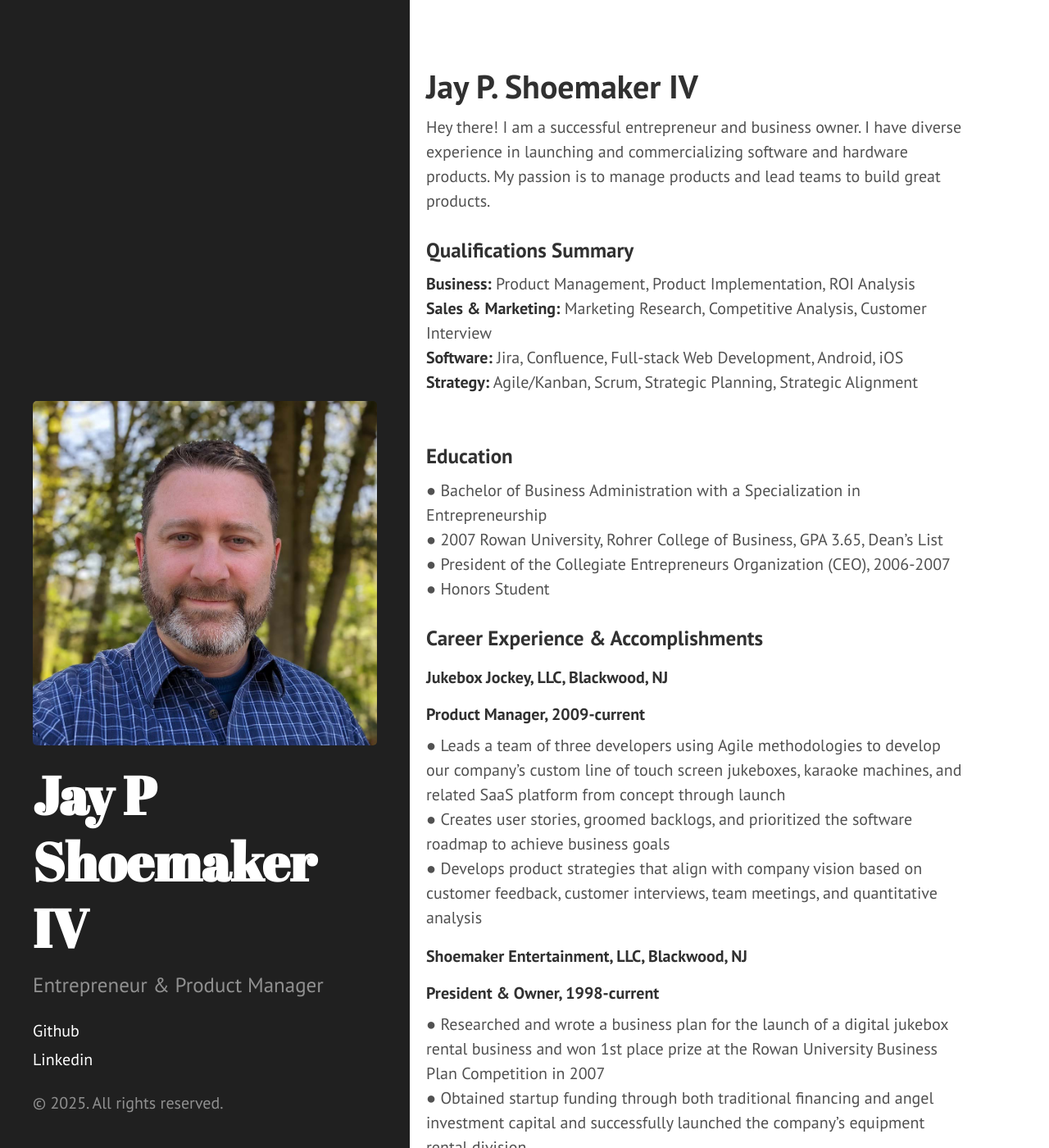
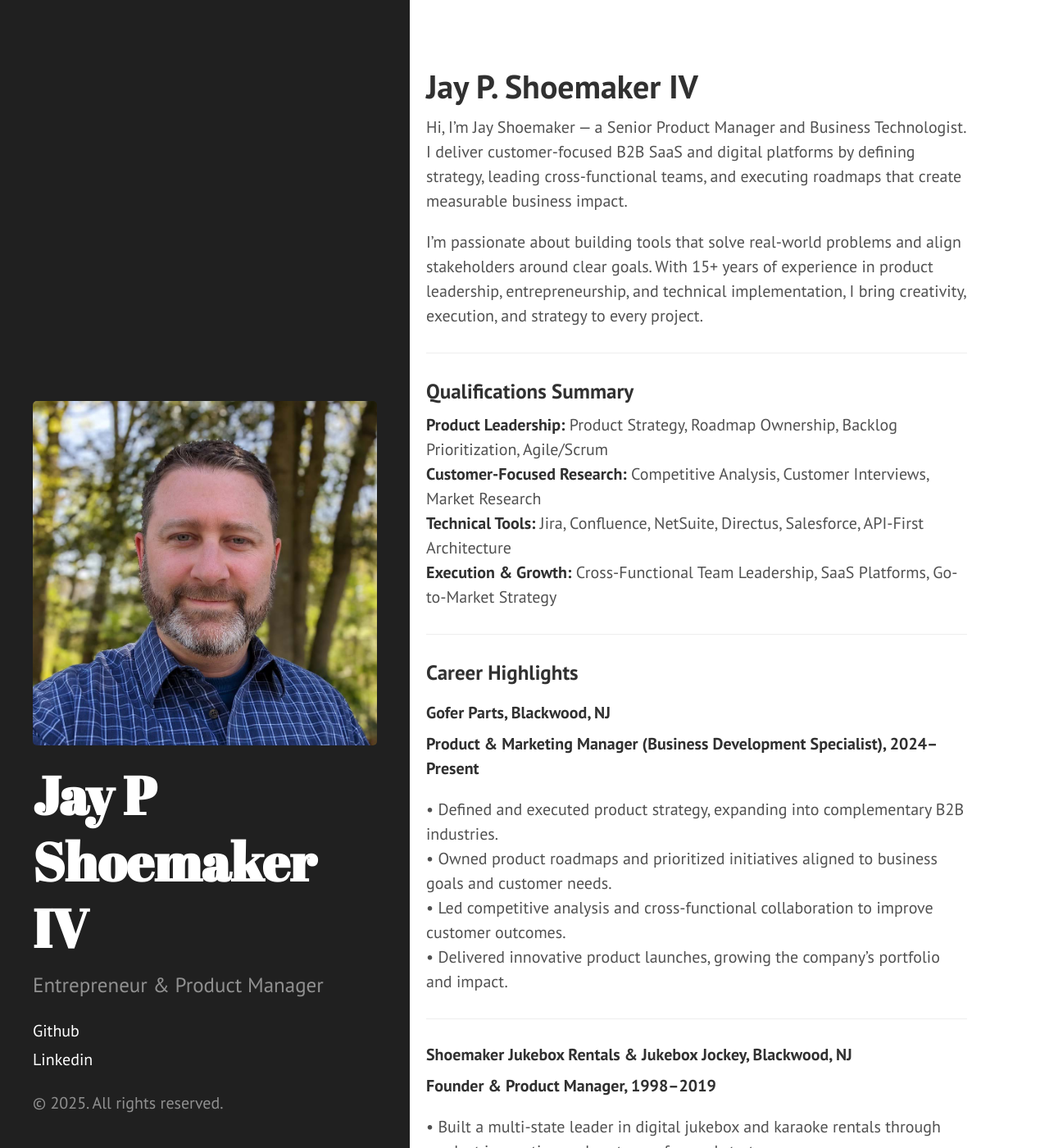
Before and after one commit to JayShoe/JayShoemaker.com, a Jekyll site: the page built from index.md, in a window 1280 px wide and 1400 px high. Shown: the whole window at 82% size. Built offline with Jekyll 4.4.1, drawn with Linux system fonts in a browser that asks for light colours; some of the changed text lies outside the part shown.

Commit message:
Update index.md

```diff
--- a/index.md
+++ b/index.md
@@ -3,42 +3,67 @@ layout: page
 title: Jay P. Shoemaker IV
 ---
 
-Hey there! I am a successful entrepreneur and business owner. I have diverse experience in launching and commercializing software and hardware products. My passion is to manage products and lead teams to build great products.
-<br>
+Hi, I’m Jay Shoemaker — a Senior Product Manager and Business Technologist.
+I deliver customer-focused B2B SaaS and digital platforms by defining strategy, leading cross-functional teams, and executing roadmaps that create measurable business impact.
+
+I’m passionate about building tools that solve real-world problems and align stakeholders around clear goals. With 15+ years of experience in product leadership, entrepreneurship, and technical implementation, I bring creativity, execution, and strategy to every project.
+
+---
+
 ### Qualifications Summary
 
-**Business:** Product Management, Product Implementation, ROI Analysis<br>
-**Sales & Marketing:** Marketing Research, Competitive Analysis, Customer Interview<br>
-**Software:** Jira, Confluence, Full-stack Web Development, Android, iOS<br>
-**Strategy:** Agile/Kanban, Scrum, Strategic Planning, Strategic Alignment<br>
-<br>
+**Product Leadership:** Product Strategy, Roadmap Ownership, Backlog Prioritization, Agile/Scrum
+**Customer-Focused Research:** Competitive Analysis, Customer Interviews, Market Research
+**Technical Tools:** Jira, Confluence, NetSuite, Directus, Salesforce, API-First Architecture
+**Execution & Growth:** Cross-Functional Team Leadership, SaaS Platforms, Go-to-Market Strategy
+
+---
+
+### Career Highlights
+
+#### Gofer Parts, Blackwood, NJ
+**Product & Marketing Manager (Business Development Specialist), 2024–Present**
+
+• Defined and executed product strategy, expanding into complementary B2B industries.
+• Owned product roadmaps and prioritized initiatives aligned to business goals and customer needs.
+• Led competitive analysis and cross-functional collaboration to improve customer outcomes.
+• Delivered innovative product launches, growing the company’s portfolio and impact.
+
+---
+
+#### Shoemaker Jukebox Rentals & Jukebox Jockey, Blackwood, NJ
+**Founder & Product Manager, 1998–2019**
+
+• Built a multi-state leader in digital jukebox and karaoke rentals through product innovation and customer-focused strategy.
+• Designed and launched a custom SaaS platform for venues and DJs.
+• Managed product lifecycle, created backlogs, defined roadmaps, and led a development team to deliver business goals.
+• Secured startup funding and scaled the team to 15+ employees while implementing operational efficiencies.
+
+---
+
+#### ServiceMaster by Alliance, Pennsauken, NJ
+**Digital Marketing Manager & Business Analyst, 2016–2019**
+
+• Delivered a 60% increase in lead generation through digital campaigns, SEO optimization, and Salesforce integration.
+• Developed and executed data-driven marketing strategies, improving visibility and ROI.
+
+---
 
 ### Education
 
-● Bachelor of Business Administration with a Specialization in Entrepreneurship<br>
-● 2007 Rowan University, Rohrer College of Business, GPA 3.65, Dean’s List<br>
-● President of the Collegiate Entrepreneurs Organization (CEO), 2006-2007<br>
-● Honors Student
+● Bachelor of Business Administration, Specialization in Entrepreneurship
+● Rowan University, Rohrer College of Business, 2007 — GPA 3.65, Dean’s List
+● President, Collegiate Entrepreneurs Organization (CEO), 2006–2007
+● Honors Program
 
-### Career Experience & Accomplishments
+---
 
-#### Jukebox Jockey, LLC, Blackwood, NJ
-##### Product Manager, 2009-current
+### Contact
 
-● Leads a team of three developers using Agile methodologies to develop our company's
-custom line of touch screen jukeboxes, karaoke machines, and related SaaS platform
-from concept through launch<br>
-● Creates user stories, groomed backlogs, and prioritized the software roadmap to
-achieve business goals<br>
-● Develops product strategies that align with company vision based on customer
-feedback, customer interviews, team meetings, and quantitative analysis
+📧 [jayshoemaker@gmail.com](mailto:jayshoemaker@gmail.com)
+📞 (609) 472-5291
+🔗 [LinkedIn](https://linkedin.com/in/jayshoe)
 
-#### Shoemaker Entertainment, LLC, Blackwood, NJ
-##### President & Owner, 1998-current
+---
 
-● Researched and wrote a business plan for the launch of a digital jukebox rental
-business and won 1st place prize at the Rowan University Business Plan Competition
-in 2007<br>
-● Obtained startup funding through both traditional financing and angel investment capital
-and successfully launched the company’s equipment rental division<br>
-● Oversaw hiring and training of a team of 15+ employees<br>
+*Full resume available upon request.*
```
